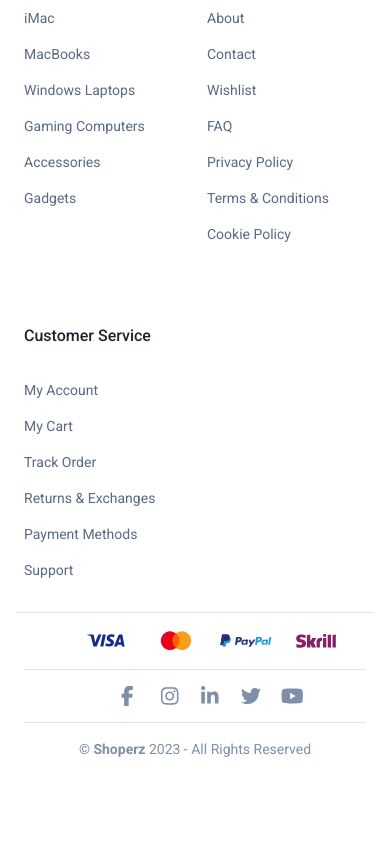
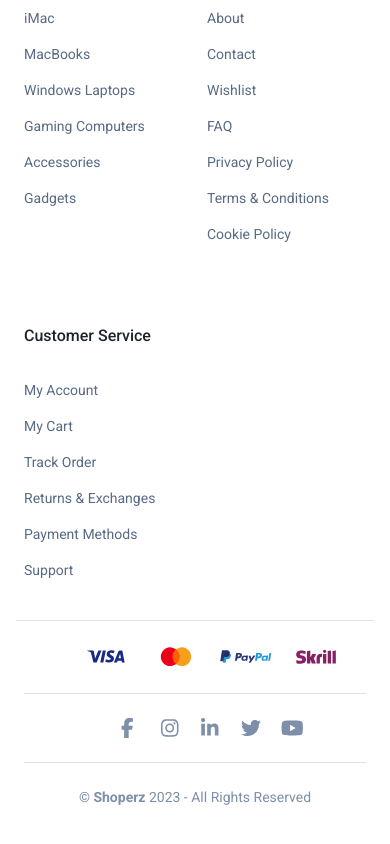
Before and after one commit to Abulkalam-Asif/shoperz, a Next.js app: page / in a window 390 px wide. Shown: the part 2212-3056 px from the top of the page. Before the commit the page ends 3003 px from the top, so only its background shows below. Built offline with nearby package versions, Linux system fonts and the light colour scheme.

Commit message:
Footer margin settings

```diff
--- a/src/app/containers/Footer.js
+++ b/src/app/containers/Footer.js
@@ -66,7 +66,7 @@ const Footer = () => {
 
   return (
     <>
-      <footer className="pt-16 pb-8">
+      <footer className="pt-16 pb-10">
         <div className="px-4">
           <div className="max-w-8xl mx-auto grid grid-cols-5 gap-x-6 gap-y-16 lg:grid-cols-3 sm:grid-cols-2">
             <div className="col-span-2 flex flex-col gap-y-5 lg:col-span-3 sm:col-span-2">
@@ -93,14 +93,12 @@ const Footer = () => {
             />
           </div>
         </div>
-        <div className="md:px-4">
-          <hr className="text-Grey-600" />
-        </div>
+        <hr className="text-Grey-600 my-4 md:mx-4" />
         <div className="px-4 flex items-center justify-between gap-x-4 md:flex-col-reverse">
           <span className="text-Grey-600 text-sm">
             &copy; <b>Shoperz</b> 2023 - All Rights Reserved
           </span>
-          <hr className="hidden md:block text-Grey-600 w-full" />
+          <hr className="hidden md:block text-Grey-600 w-full my-4" />
           <ul className="flex gap-x-5 items-center m-0">
             {footerSocialLinks.map(({ icon, href }, index) => (
               <li className="w-5 h-5" key={index}>
@@ -108,7 +106,7 @@ const Footer = () => {
               </li>
             ))}
           </ul>
-          <hr className="hidden md:block text-Grey-600 w-full" />
+          <hr className="hidden md:block text-Grey-600 w-full my-4" />
           <ul className="flex m-0">
             {footerCompanies.map((company, index) => (
               <li key={index}>
```
